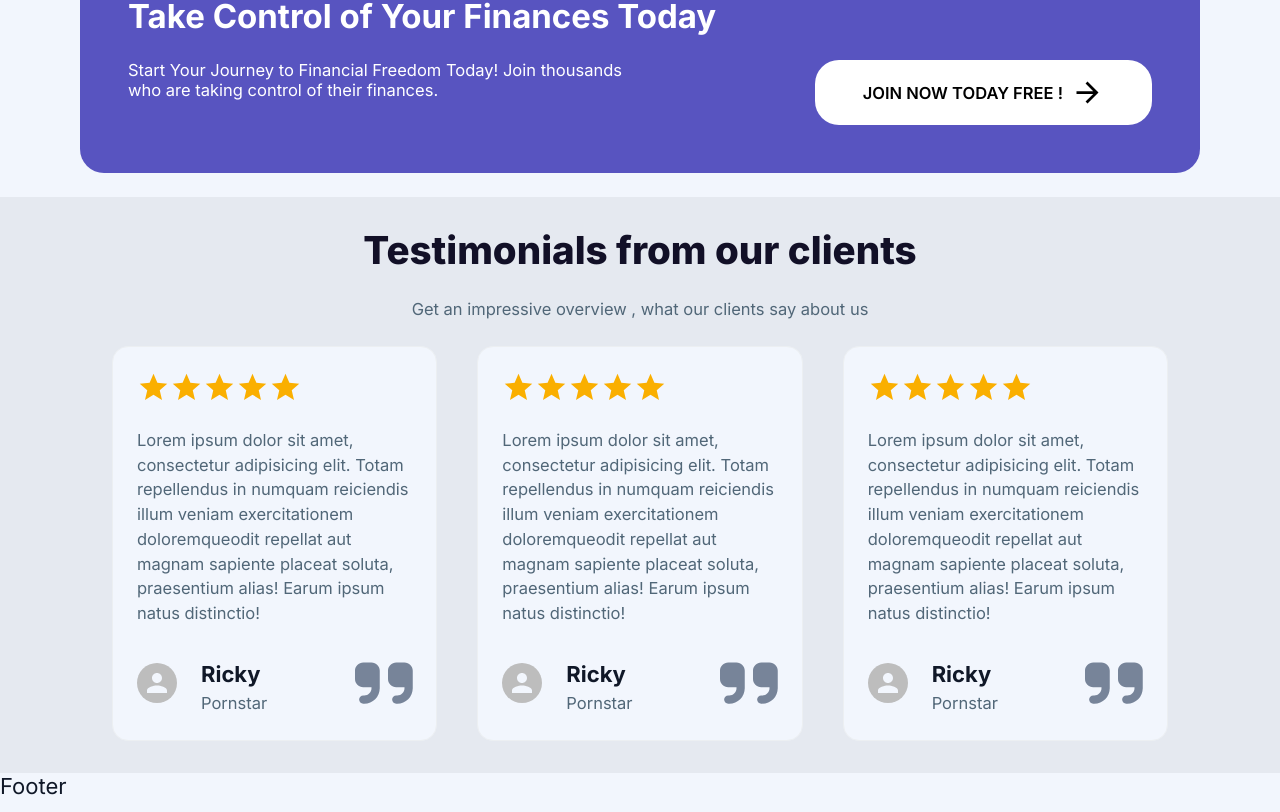
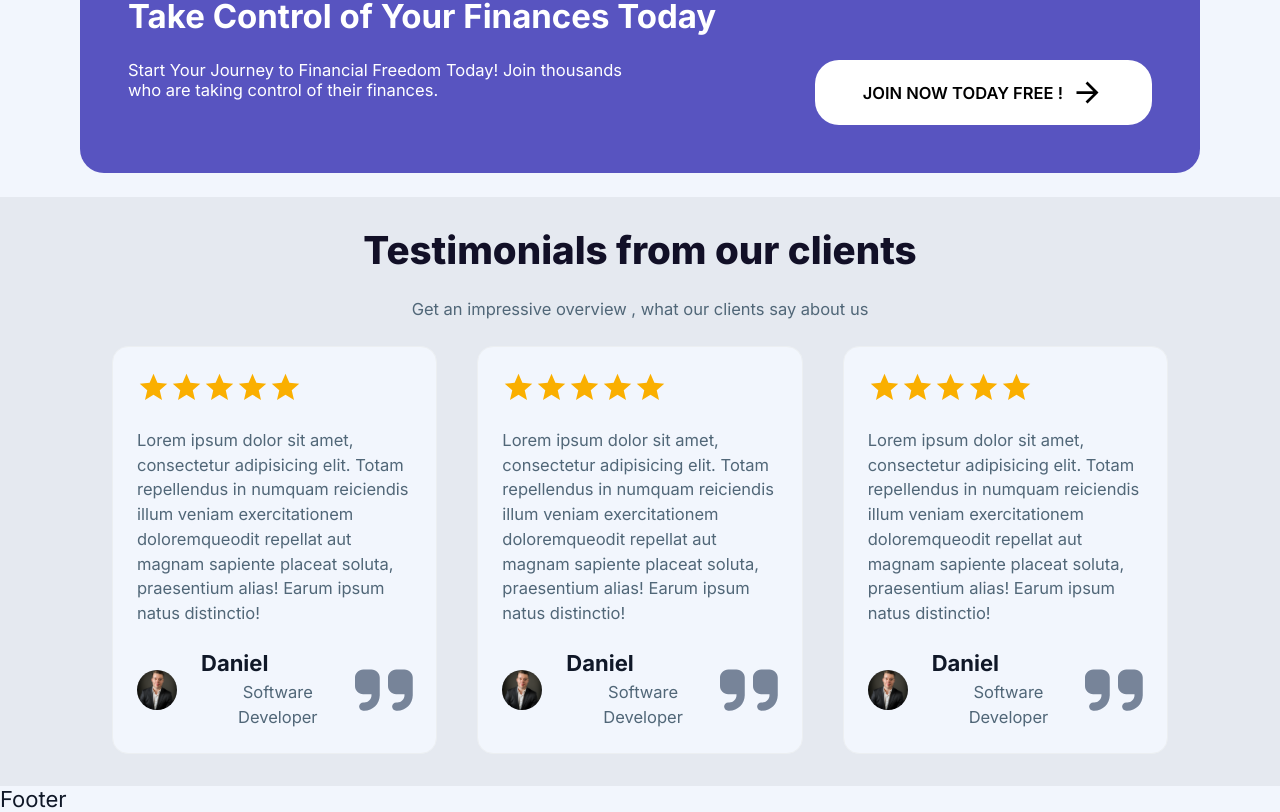
Before and after one commit to danielgen01/financy, a Next.js app: page / in a window 1280 px wide. Shown: the part 1678-2490 px from the top of the page. Built offline with nearby package versions, Linux system fonts and the light colour scheme; no server answers.

Commit message:
chore: change default avatar for quote teaser

```diff
--- a/src/app/components/QuoteTeaser/QuoteTeaser.tsx
+++ b/src/app/components/QuoteTeaser/QuoteTeaser.tsx
@@ -21,10 +21,10 @@ export const QuoteTeaser: React.FC<QuoteTeaserProps> = ({
       <p className={styles.StyledParagraph}>{testimonialText}</p>
       <div className={styles.StyledRoofer}>
         <div className={styles.StyledAvatarAndTextWrapper}>
-          <Avatar />
+          <Avatar src="./profile.png" />
           <div className={styles.StyledNameAndRole}>
-            <h4>Ricky</h4>
-            <Paragraph>Pornstar</Paragraph>
+            <h4>Daniel</h4>
+            <Paragraph>Software Developer</Paragraph>
           </div>
         </div>
         <FontAwesomeIcon
```
